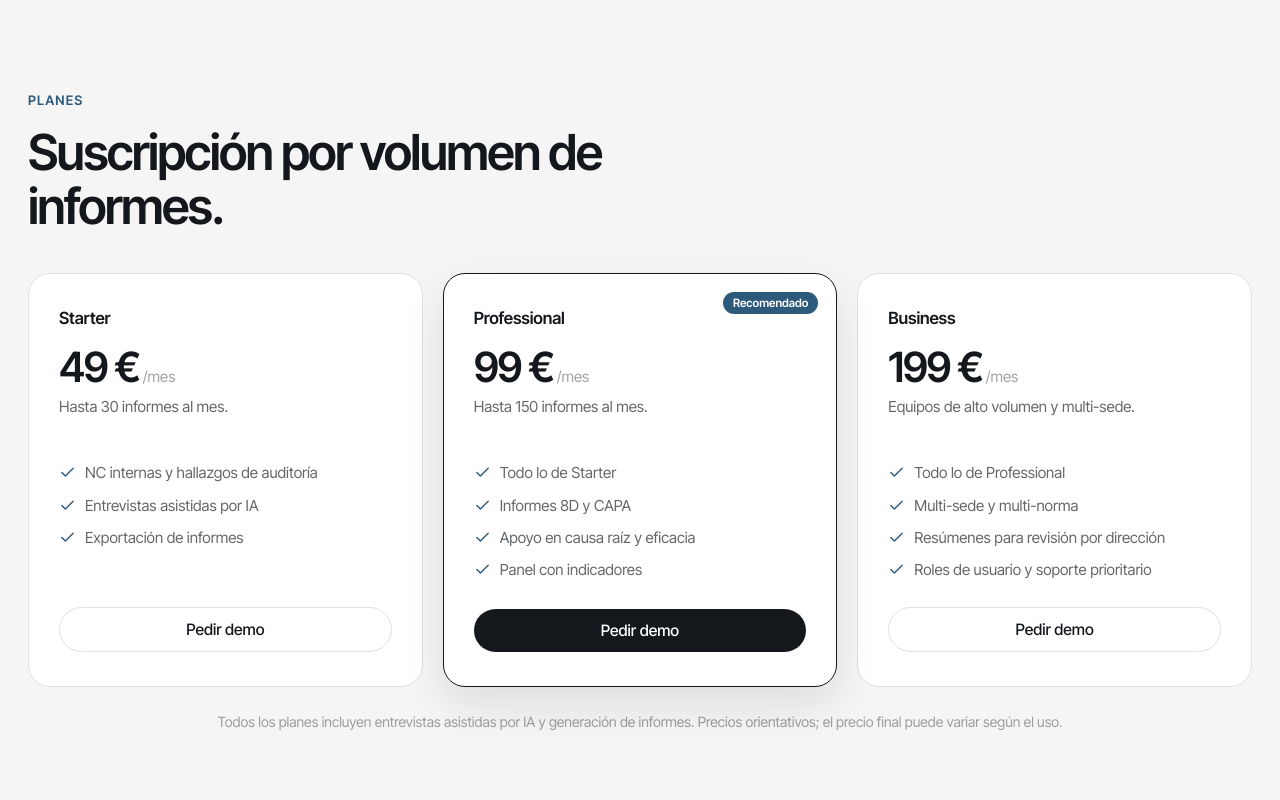
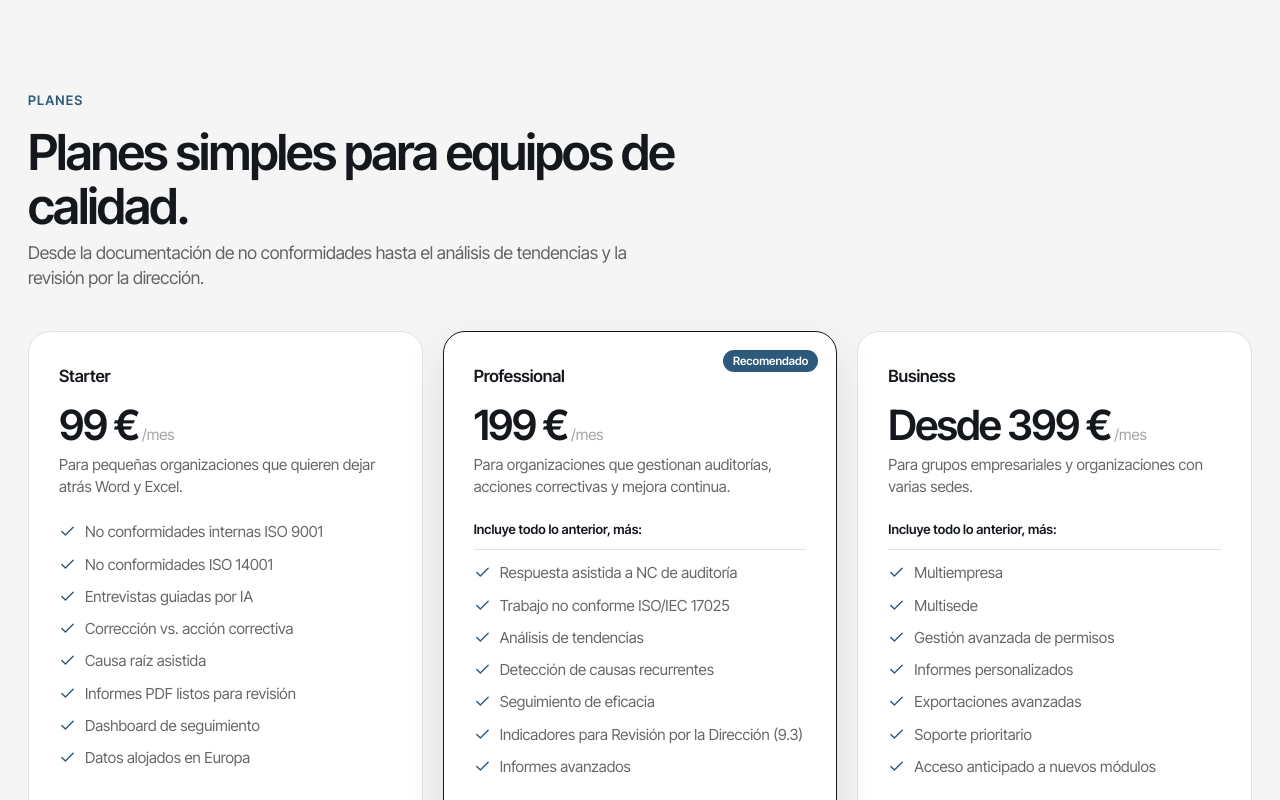
Before and after one commit to kamizuke/qepilot-landing, a React (Vite) app: page / in a window 1280 px wide. Shown: the part 4800-5600 px from the top of the page. Built offline with nearby package versions, Linux system fonts and the light colour scheme.

Commit message:
Add files via upload

```diff
--- a/src/App.jsx
+++ b/src/App.jsx
@@ -216,45 +216,61 @@ export default function App() {
 
       <section className="section wrap" id="planes">
         <div className="eyebrow">Planes</div>
-        <h2 className="h2" style={{ maxWidth: "20ch" }}>Suscripción por volumen de informes.</h2>
+        <h2 className="h2" style={{ maxWidth: "22ch" }}>Planes simples para equipos de calidad.</h2>
+        <p className="lead" style={{ fontSize: "1.1rem", maxWidth: "60ch", marginTop: 8 }}>
+          Desde la documentación de no conformidades hasta el análisis de tendencias y la revisión por la dirección.
+        </p>
         <div className="prices">
           <div className="price">
             <div className="pname">Starter</div>
-            <div className="pamt">49 €<small> /mes</small></div>
-            <div className="pdesc">Hasta 30 informes al mes.</div>
+            <div className="pamt">99 €<small> /mes</small></div>
+            <div className="pdesc">Para pequeñas organizaciones que quieren dejar atrás Word y Excel.</div>
             <ul>
-              <li><Check size={17} /> NC internas y hallazgos de auditoría</li>
-              <li><Check size={17} /> Entrevistas asistidas por IA</li>
-              <li><Check size={17} /> Exportación de informes</li>
+              <li><Check size={17} /> No conformidades internas ISO 9001</li>
+              <li><Check size={17} /> No conformidades ISO 14001</li>
+              <li><Check size={17} /> Entrevistas guiadas por IA</li>
+              <li><Check size={17} /> Corrección vs. acción correctiva</li>
+              <li><Check size={17} /> Causa raíz asistida</li>
+              <li><Check size={17} /> Informes PDF listos para revisión</li>
+              <li><Check size={17} /> Dashboard de seguimiento</li>
+              <li><Check size={17} /> Datos alojados en Europa</li>
             </ul>
-            <a className="pbtn ghost" href={DEMO_URL} target="_blank" rel="noopener">Pedir demo</a>
+            <a className="pbtn ghost" href={DEMO_URL} target="_blank" rel="noopener">Comenzar</a>
           </div>
           <div className="price feat">
             <div className="pname">Professional</div>
-            <div className="pamt">99 €<small> /mes</small></div>
-            <div className="pdesc">Hasta 150 informes al mes.</div>
+            <div className="pamt">199 €<small> /mes</small></div>
+            <div className="pdesc">Para organizaciones que gestionan auditorías, acciones correctivas y mejora continua.</div>
+            <div className="pincl">Incluye todo lo anterior, más:</div>
             <ul>
-              <li><Check size={17} /> Todo lo de Starter</li>
-              <li><Check size={17} /> Informes 8D y CAPA</li>
-              <li><Check size={17} /> Apoyo en causa raíz y eficacia</li>
-              <li><Check size={17} /> Panel con indicadores</li>
+              <li><Check size={17} /> Respuesta asistida a NC de auditoría</li>
+              <li><Check size={17} /> Trabajo no conforme ISO/IEC 17025</li>
+              <li><Check size={17} /> Análisis de tendencias</li>
+              <li><Check size={17} /> Detección de causas recurrentes</li>
+              <li><Check size={17} /> Seguimiento de eficacia</li>
+              <li><Check size={17} /> Indicadores para Revisión por la Dirección (9.3)</li>
+              <li><Check size={17} /> Informes avanzados</li>
             </ul>
-            <a className="pbtn dark" href={DEMO_URL} target="_blank" rel="noopener">Pedir demo</a>
+            <a className="pbtn dark" href={DEMO_URL} target="_blank" rel="noopener">Solicitar demo</a>
           </div>
           <div className="price">
             <div className="pname">Business</div>
-            <div className="pamt">199 €<small> /mes</small></div>
-            <div className="pdesc">Equipos de alto volumen y multi-sede.</div>
+            <div className="pamt">Desde 399 €<small> /mes</small></div>
+            <div className="pdesc">Para grupos empresariales y organizaciones con varias sedes.</div>
+            <div className="pincl">Incluye todo lo anterior, más:</div>
             <ul>
-              <li><Check size={17} /> Todo lo de Professional</li>
-              <li><Check size={17} /> Multi-sede y multi-norma</li>
-              <li><Check size={17} /> Resúmenes para revisión por dirección</li>
-              <li><Check size={17} /> Roles de usuario y soporte prioritario</li>
+              <li><Check size={17} /> Multiempresa</li>
+              <li><Check size={17} /> Multisede</li>
+              <li><Check size={17} /> Gestión avanzada de permisos</li>
+              <li><Check size={17} /> Informes personalizados</li>
+              <li><Check size={17} /> Exportaciones avanzadas</li>
+              <li><Check size={17} /> Soporte prioritario</li>
+              <li><Check size={17} /> Acceso anticipado a nuevos módulos</li>
             </ul>
-            <a className="pbtn ghost" href={DEMO_URL} target="_blank" rel="noopener">Pedir demo</a>
+            <a className="pbtn ghost" href={DEMO_URL} target="_blank" rel="noopener">Hablar con ventas</a>
           </div>
         </div>
-        <p className="price-note">Todos los planes incluyen entrevistas asistidas por IA y generación de informes. Precios orientativos; el precio final puede variar según el uso.</p>
+        <p className="price-note">Usuarios adicionales: 25 €/mes · No conformidades e informes ilimitados en todos los planes · Sin costes de implantación.</p>
       </section>
 
       <section className="section wrap">
--- a/src/index.css
+++ b/src/index.css
@@ -242,3 +242,5 @@ button { font-family: inherit; cursor: pointer; border: none; }
 .pa-v { font-size: 0.8rem; font-weight: 600; color: var(--ink); width: 24px; text-align: right; font-variant-numeric: tabular-nums; }
 .panel-ai { background: var(--steel-soft); border: 1px solid rgba(45,90,123,0.16); border-radius: 12px; padding: 16px 18px; }
 .panel-ai p { font-size: 0.88rem; color: var(--ink-soft); line-height: 1.55; }
+
+.pincl { font-size: 0.82rem; font-weight: 600; color: var(--ink); margin-bottom: 12px; padding-bottom: 12px; border-bottom: 1px solid var(--line); }
```
